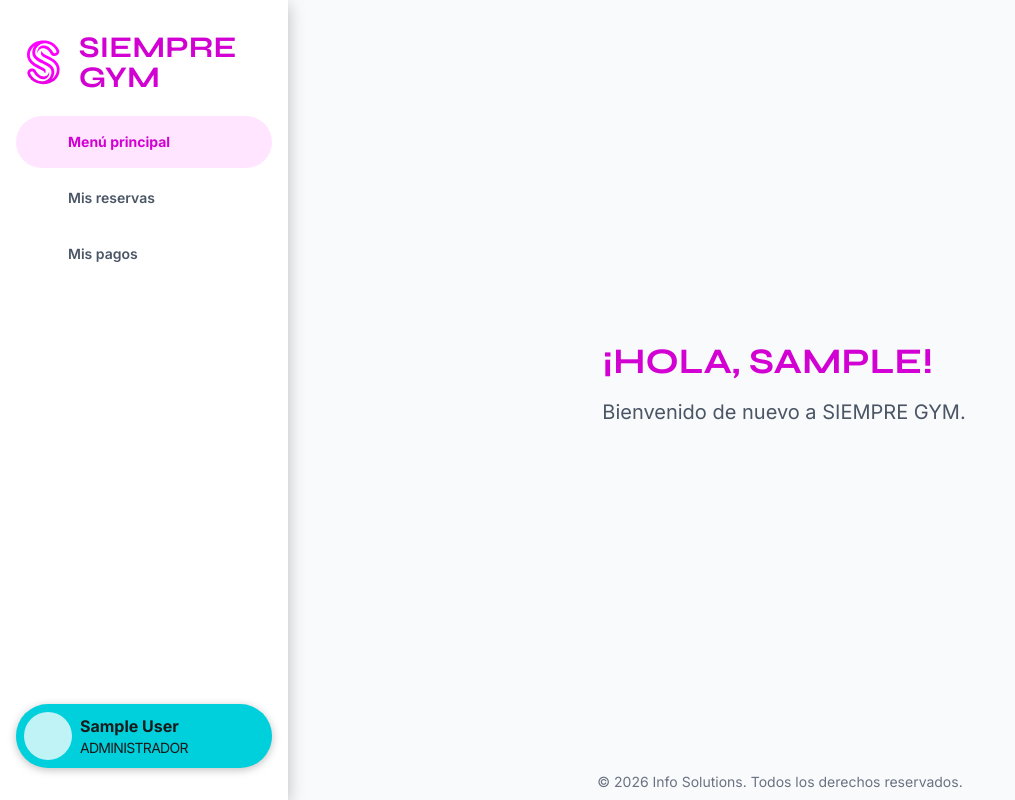
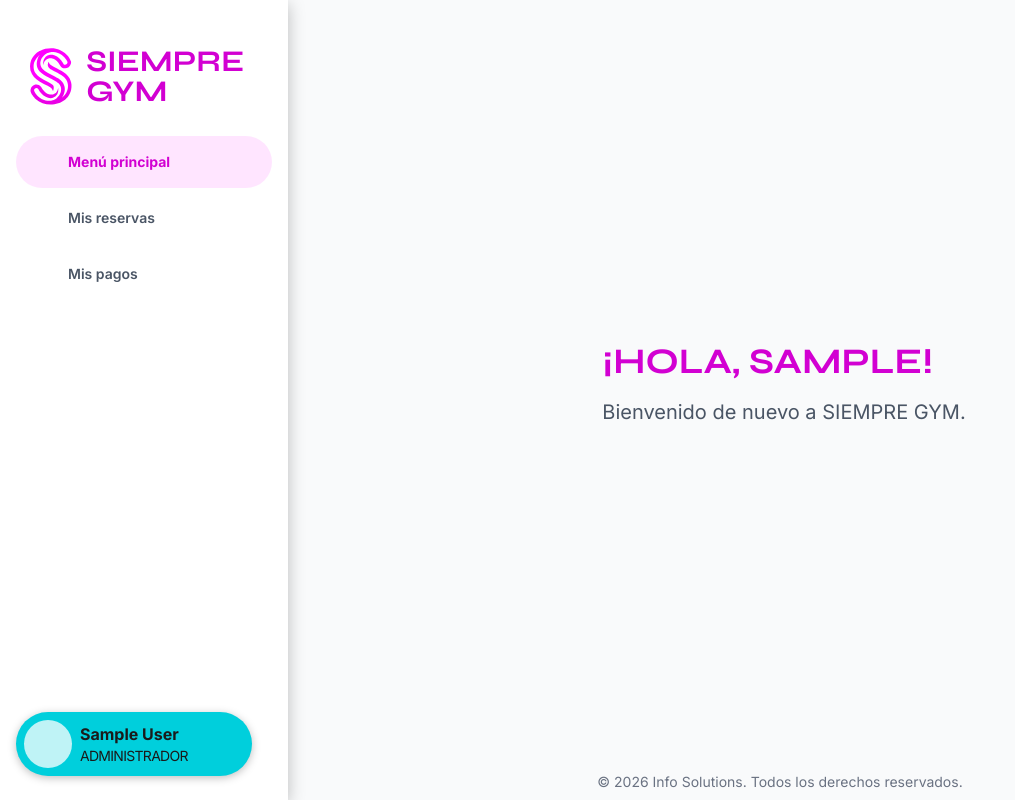
Before and after one commit to ferreroianjose/ingenieria-de-software-ii, a Django app: page /dashboard/ in a window 1280 px wide. Shown: the whole page, without its empty margins (0-1015 px from the left). Run offline with Django 5.2, Linux system fonts and the light colour scheme; the visitor is signed in with stand-in values (Sample User, id 1); parts of the project's set-up code (start-up, migrations or seed data) failed here and were passed over.

Commit message:
Pequeñas mejoras en el diseño responsive del sidebar

```diff
--- a/templates/partials/_brand.html
+++ b/templates/partials/_brand.html
@@ -1,4 +1,4 @@
 <a href="/" class="flex items-center no-underline {{ class|default:'' }}">
-  <img src="/static/favicon.svg" alt="Siempre Gym" class="h-14" />
-  <span class="font-bold text-primary-500 leading-none font-serif ml-2 {{ text_class|default:'text-xl' }}">SIEMPRE GYM</span>
+  <img src="/static/favicon.svg" alt="Siempre Gym" class="{{ logo_class|default:'h-14' }}" />
+  <span class="font-serif font-bold text-primary-500 leading-none font-serif {{ text_class|default:'text-xl' }}">SIEMPRE GYM</span>
 </a>
--- a/templates/partials/_sidebar.html
+++ b/templates/partials/_sidebar.html
@@ -1,17 +1,18 @@
 {# ── Sidebar ── #}
 <aside
-  class="fixed left-0 top-0 bottom-0 w-72 z-50 bg-white shadow-fair-xl flex flex-col px-4 py-12 md:py-8 gap-6 -translate-x-full md:translate-x-0 transition-transform duration-350 ease-out"
-  :class="mobileOpen ? 'translate-x-0' : ''"
+  class="fixed left-0 top-0 bottom-0 w-72 z-50 bg-white shadow-fair-xl flex flex-col px-4 py-[clamp(calc(var(--spacing)*2),5lvh,calc(var(--spacing)*24))]  gap-6 -translate-x-full md:translate-x-0 transition-transform duration-350 ease-out @container overflow-x-hidden"
+  :class="mobileOpen ? 'translate-x-0 overflow-visible' : ''"
 >
   {# Brand + mobile close #}
-  <div class="flex items-center justify-between">
-    {% include 'partials/_brand.html' with text_class="bg-red text-3xl" %}
+  <div class="flex items-center justify-between relative">
+    {% include 'partials/_brand.html' with text_class="text-3xl" logo_class="size-18" %}
     <button
       @click="mobileOpen = false"
-      class="md:hidden -mt-28 w-fit p-2 rounded-full flex items-center justify-center hover:bg-gray-100 transition-colors focus:outline-none"
+      class="md:hidden absolute -right-18 w-fit p-2 rounded-full flex items-center justify-center bg-white/75 hover:bg-white/80 transition-opacity duration-1000 focus:outline-none"
+      :class="mobileOpen ? 'opacity-100' : 'opacity-0'"
       aria-label="Cerrar menú"
     >
-      {% include 'partials/_icon.html' with name="x-lg" class="size-5" %}
+      {% include 'partials/_icon.html' with name="arrow-left" class="size-5" %}
     </button>
   </div>
 
@@ -21,9 +22,11 @@
   </nav>
 
   {# User pill #}
+  <div class="absolute bottom-[clamp(calc(var(--spacing)*2),3lvh,calc(var(--spacing)*24))]">
   {% block _user_pill %}
     {% include 'partials/_user_pill.html' %}
   {% endblock %}
+  </div>
 </aside>
 
 
```
